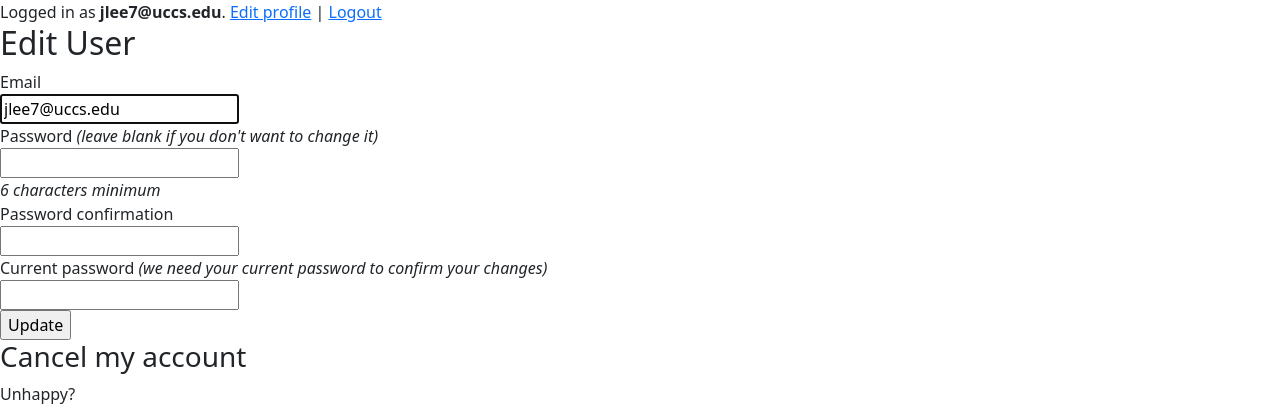
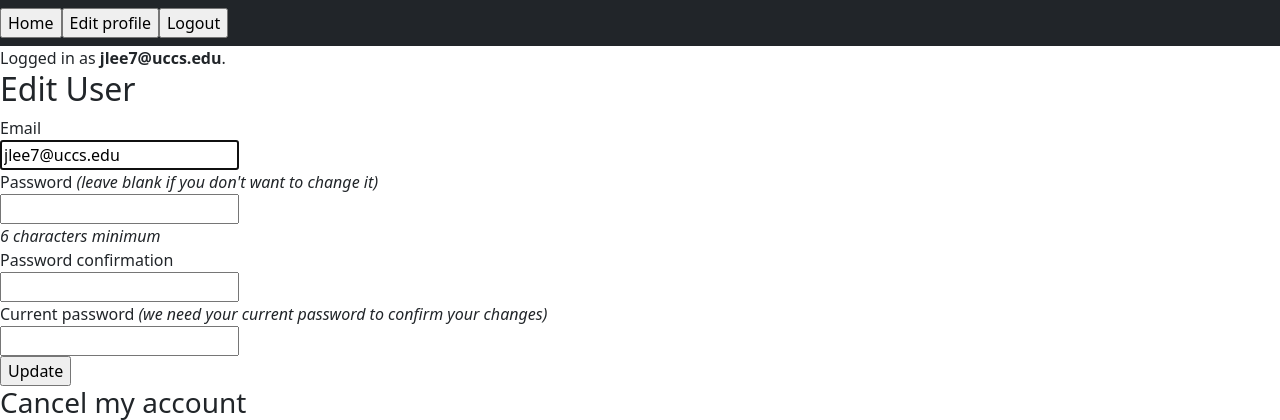
Before and after one commit to jlee3212/CS-3300-001-Project, a Rails app: page /users/edit in a window 1280 px wide. Shown: the top 420 px of the page. Run offline with Rails 7, Linux system fonts and the light colour scheme; a user stored in the database is signed in; style sheets or scripts are compiled from the project's sources; some libraries are stand-ins or nearby versions.

Commit message:
Added a nav bar.

```diff
--- a/app/views/devise/registrations/edit.html.erb
+++ b/app/views/devise/registrations/edit.html.erb
@@ -40,4 +40,4 @@
 
 <p>Unhappy? <%= button_to "Cancel my account", registration_path(resource_name), data: { confirm: "Are you sure?" }, method: :delete %></p>
 
-<%= link_to "Back", :back %>
+<%= link_to 'Back', projects_path %>
--- a/app/views/layouts/application.html.erb
+++ b/app/views/layouts/application.html.erb
@@ -11,16 +11,31 @@
 
   <body>
     <div id="container">
-      <div id="user_nav">
-        <% if user_signed_in? %>
+      <nav id ="user_nav" class="navbar navbar-expand-sm bg-dark navbar-dark">
+        <ul class="navbar-nav">
+          <li class="nav-item">
+          <%= button_to 'Home', projects_path, :method => "get"%>
+          </li>
+          <% if user_signed_in? %>
+            </li class="nav-item">
+              <%= button_to 'Edit profile', edit_user_registration_path, :method => "get" %>
+            </li>
+            </li class="nav-item">
+            <%= button_to "Logout", destroy_user_session_path, method: :delete %>
+            </li>
+          <% else %>
+            </li class="nav-item">
+              <%= button_to "Sign up", new_user_registration_path, :method => "get" %>
+            </li>
+            </li class="nav-item">
+            <%= button_to "Login", new_user_session_path, :method => "get" %>
+            </li>
+          <% end %>
+        </ul>
+      </nav>
+      <% if user_signed_in? %>
           Logged in as <strong><%= current_user.email %></strong>.
-          <%= link_to 'Edit profile', edit_user_registration_path %> |
-          <%= link_to "Logout", destroy_user_session_path, method: :delete %>
-        <% else %>
-          <%= link_to "Sign up", new_user_registration_path %> |
-          <%= link_to "Login", new_user_session_path %>
-        <% end %>
-      </div>
+      <% end %>
       <%= yield %>
     </div>
   </body>
```
Also changed, not shown: db/development.sqlite3, 1 other file.
